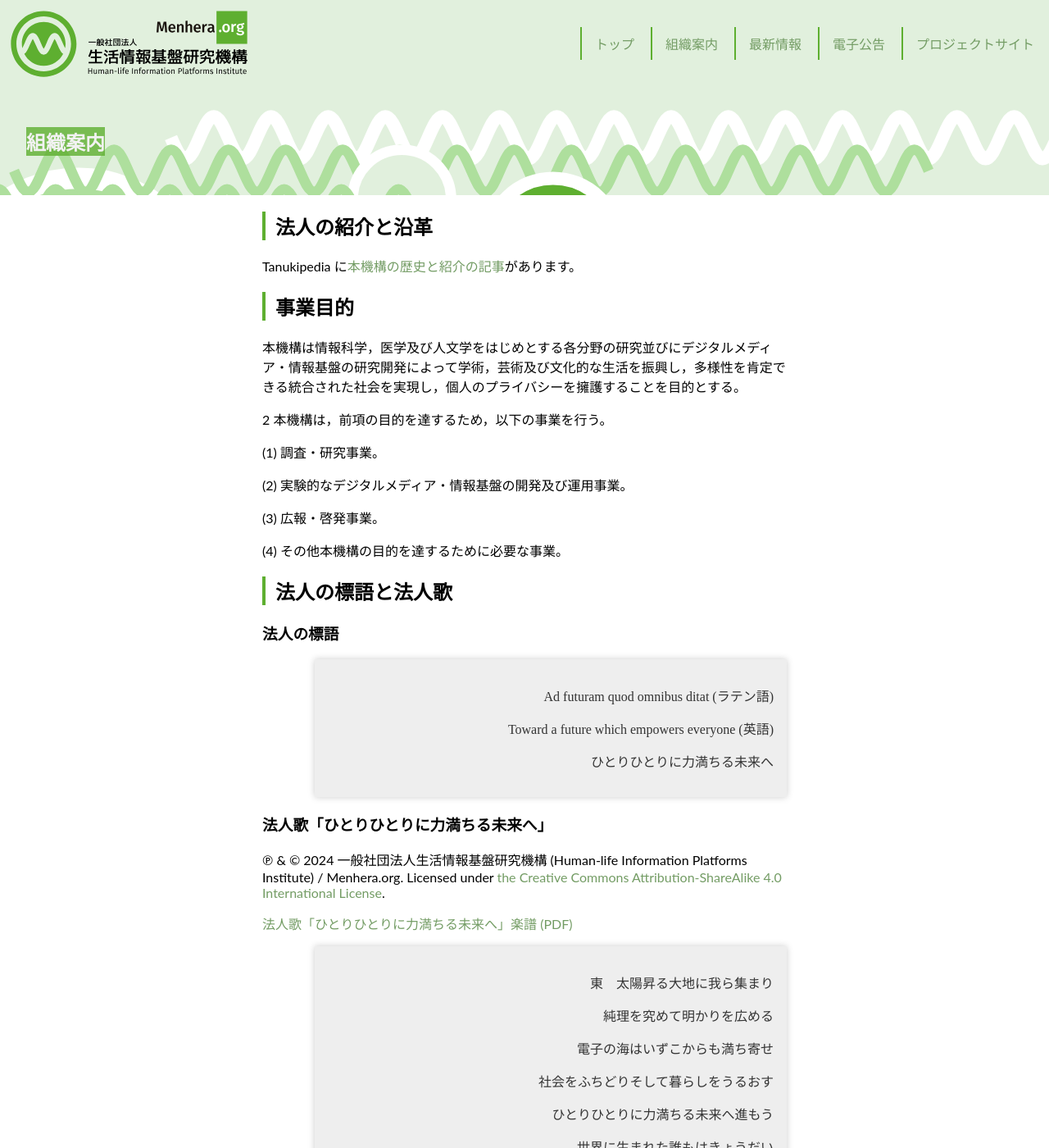
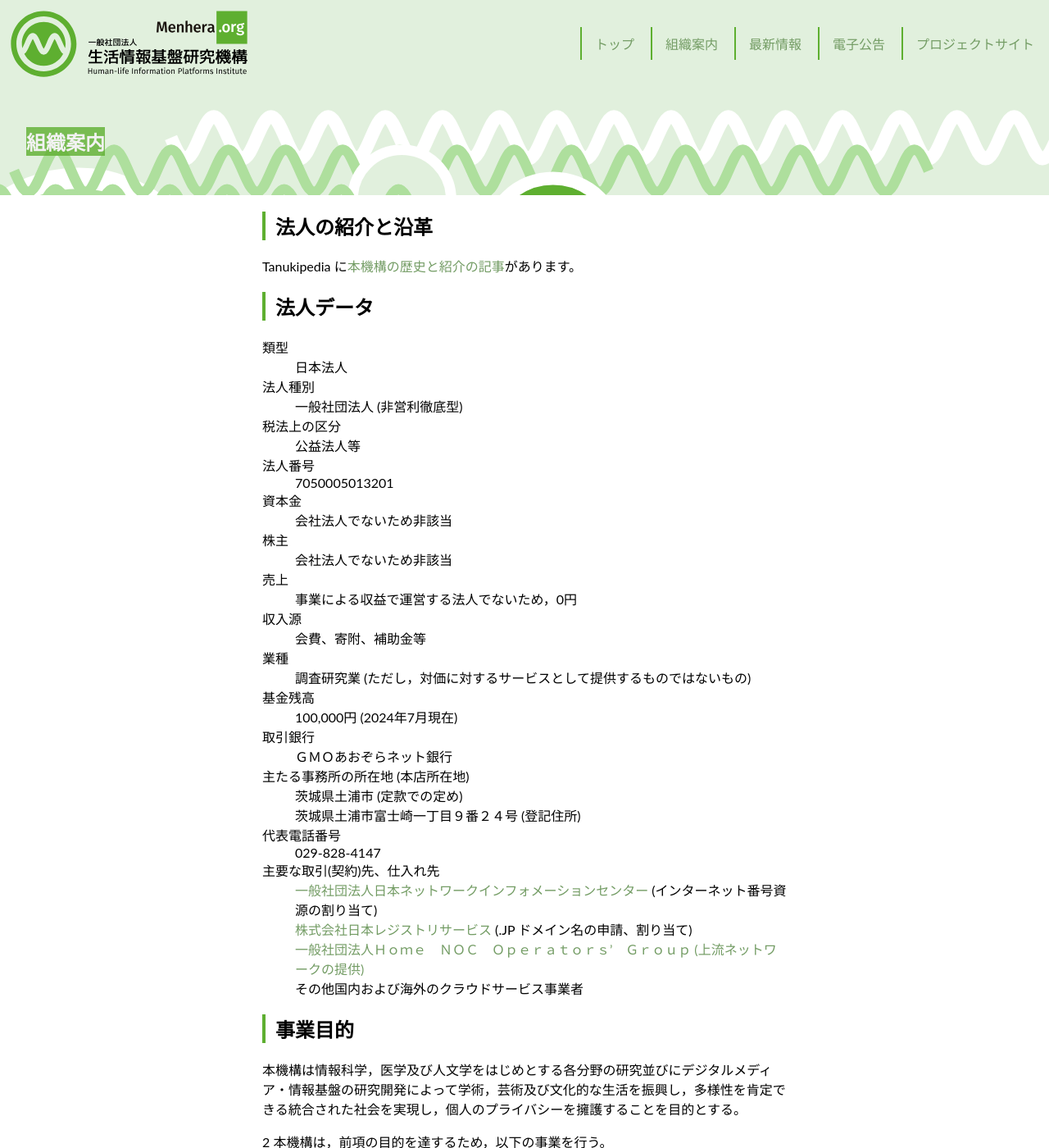
Before and after one commit to menhera-org/menhera.jp, a Jekyll site: the page built from about.html, in a window 1280 px wide and 1400 px high. Shown: the whole window at 82% size. Built offline with Jekyll 4.4.1, drawn with Linux system fonts in a browser that asks for light colours; some web fonts are replaced.

Commit message:
update corporate information

```diff
--- a/about.html
+++ b/about.html
@@ -7,6 +7,43 @@ description: "一般社団法人生活情報基盤研究機構（Menhera.org）
 <section>
 <h2>法人の紹介と沿革</h2>
 <p>Tanukipedia に<a href="https://tanukipedia.miraheze.org/wiki/%E7%94%9F%E6%B4%BB%E6%83%85%E5%A0%B1%E5%9F%BA%E7%9B%A4%E7%A0%94%E7%A9%B6%E6%A9%9F%E6%A7%8B">本機構の歴史と紹介の記事</a>があります。</p>
+</section>
+<section>
+<h2>法人データ</h2>
+<dl>
+<dt>類型</dt>
+<dd>日本法人</dd>
+<dt>法人種別</dt>
+<dd>一般社団法人 (非営利徹底型)</dd>
+<dt>税法上の区分</dt>
+<dd>公益法人等</dd>
+<dt>法人番号</dt>
+<dd>7050005013201</dd>
+<dt>資本金</dt>
+<dd>会社法人でないため非該当</dd>
+<dt>株主</dt>
+<dd>会社法人でないため非該当</dd>
+<dt>売上</dt>
+<dd>事業による収益で運営する法人でないため，0円</dd>
+<dt>収入源</dt>
+<dd>会費、寄附、補助金等</dd>
+<dt>業種</dt>
+<dd>調査研究業 (ただし，対価に対するサービスとして提供するものではないもの)</dd>
+<dt>基金残高</dt>
+<dd>100,000円 (2024年7月現在)</dd>
+<dt>取引銀行</dt>
+<dd>ＧＭＯあおぞらネット銀行</dd>
+<dt>主たる事務所の所在地 (本店所在地)</dt>
+<dd>茨城県土浦市 (定款での定め)</dd>
+<dd>茨城県土浦市富士崎一丁目９番２４号 (登記住所)</dd>
+<dt>代表電話番号</dt>
+<dd>029-828-4147</dd>
+<dt>主要な取引(契約)先、仕入れ先</dt>
+<dd><a href="https://www.nic.ad.jp/ja/">一般社団法人日本ネットワークインフォメーションセンター</a> (インターネット番号資源の割り当て)</dd>
+<dd><a href="https://jprs.co.jp/">株式会社日本レジストリサービス</a> (.JP ドメイン名の申請、割り当て)</dd>
+<dd><a href="https://www.homenoc.ad.jp/">一般社団法人Ｈｏｍｅ　ＮＯＣ　Ｏｐｅｒａｔｏｒｓ’　Ｇｒｏｕｐ (上流ネットワークの提供)</a></dd>
+<dd>その他国内および海外のクラウドサービス事業者</dd>
+</dl>
 </section>
 <section>
 <h2>事業目的</h2>
--- a/index.html
+++ b/index.html
@@ -54,4 +54,8 @@ Menhera.org は，メンヘラ.JP のウェブサイトがサービス終了し
 また，当組織は，特段メンタルヘルスに関する事業を中心として行うことはございません。
 なお，当組織の商標においては，「Menhera」という表記が用いられ，日本語の「メンヘラ」という一般名詞とは区別して用いられます。
 </p>
+<h3>売上など財務状況について教えてください</h3>
+<p>
+Menhera.org は，非営利型の一般社団法人で事業による収益以外の収入 (会費や寄附、補助金など) で運営しております。従って，売上に相当する事業収入は原則として0円です。このような非営利の事業を正確に表わすため，会計基準として企業会計基準ではなく，「公益法人会計基準」を採用しております。最新の財務諸表や決算・事業計画などの資料は<a href="/notice/">電子公告のページ</a>からすべて(BS、PL、CF、財産目録など)ご覧いただけます。不明な点はどうぞお問いあわせください。
+</p>
 </section>
```
